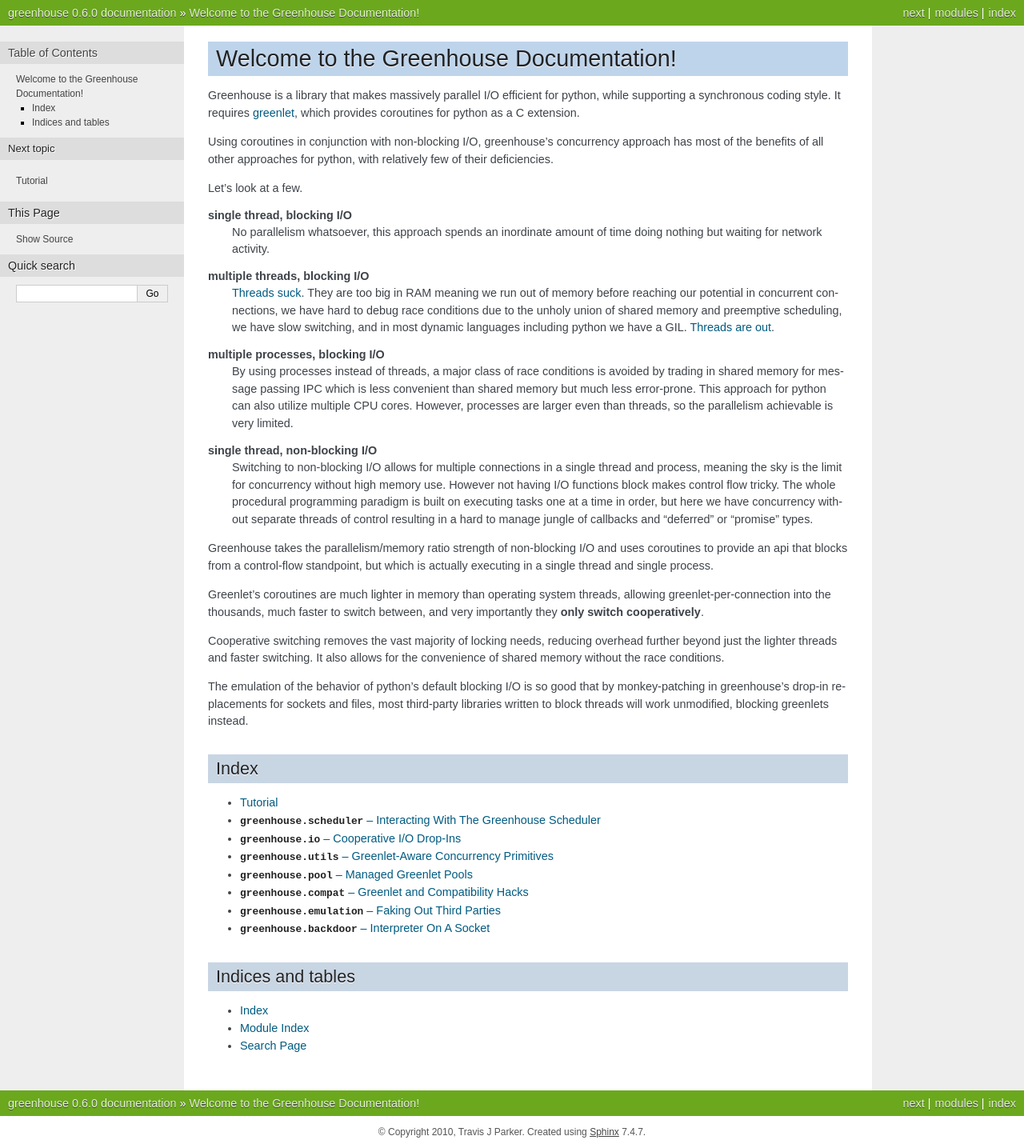
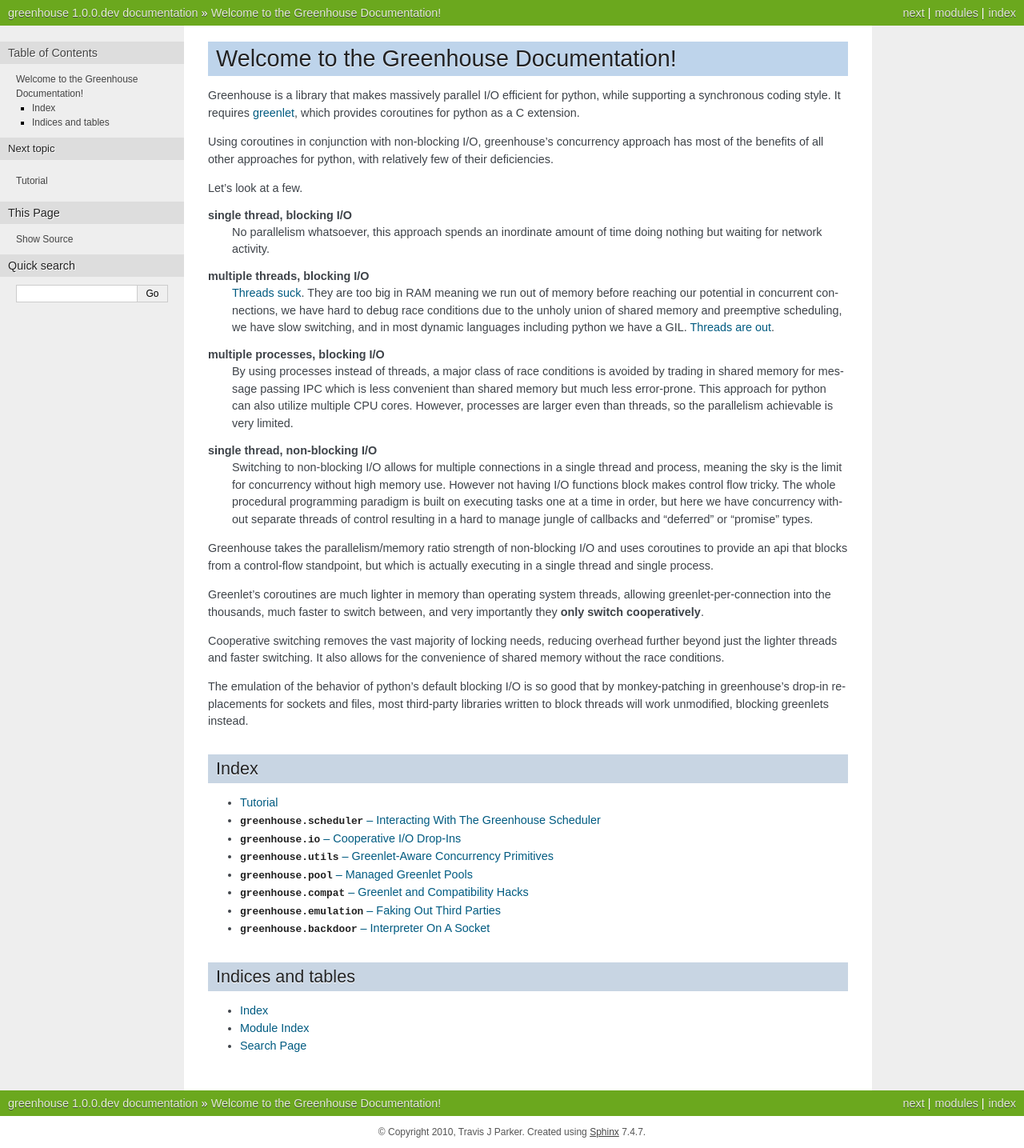
Before and after one commit to teepark/greenhouse, a Sphinx documentation site: the page built from docs/source/index.rst, in a window 1280 px wide. Shown: the whole page at 80% size. Built offline with Sphinx 7.4.7, drawn with Linux system fonts in a browser that asks for light colours.

Commit message:
version number (with 'dev' for now)

```diff
--- a/docs/source/conf.py
+++ b/docs/source/conf.py
@@ -47,9 +47,9 @@ copyright = u'2010, Travis J Parker'
 # built documents.
 #
 # The short X.Y version.
-version = '0.6'
+version = '1.0'
 # The full version, including alpha/beta/rc tags.
-release = '0.6.0'
+release = '1.0.0.dev'
 
 # The language for content autogenerated by Sphinx. Refer to documentation
 # for a list of supported languages.
--- a/greenhouse/__init__.py
+++ b/greenhouse/__init__.py
@@ -9,7 +9,7 @@ from greenhouse.emulation import *
 from greenhouse.backdoor import *
 
 
-VERSION = (0, 6, 0, '')
+VERSION = (1, 0, 0, 'dev')
 
 __version__ = ".".join(filter(None, (str(x) for x in VERSION)))
 
--- a/pavement.py
+++ b/pavement.py
@@ -3,7 +3,7 @@ from paver.path import path
 from paver.setuputils import setup
 
 
-VERSION = (0, 6, 0, "")
+VERSION = (1, 0, 0, "dev")
 
 setup(
     name="greenhouse",
```
